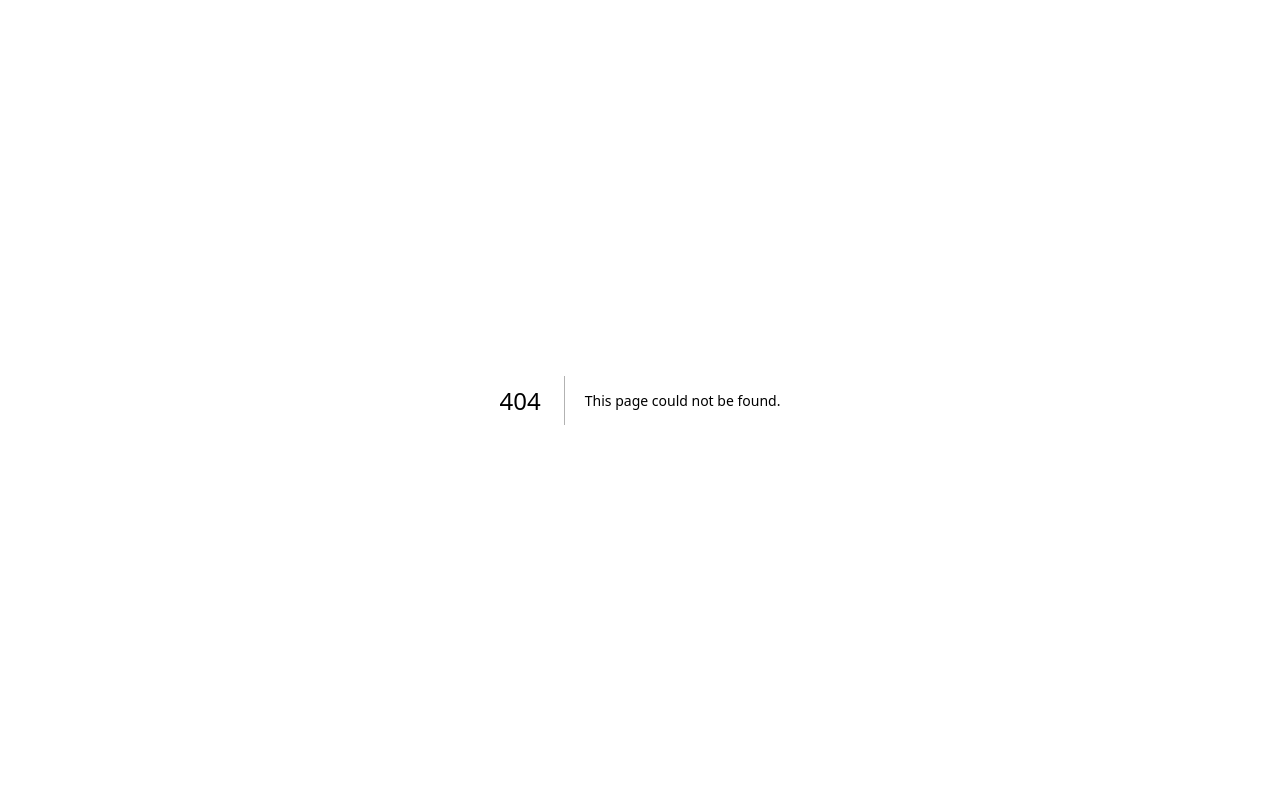
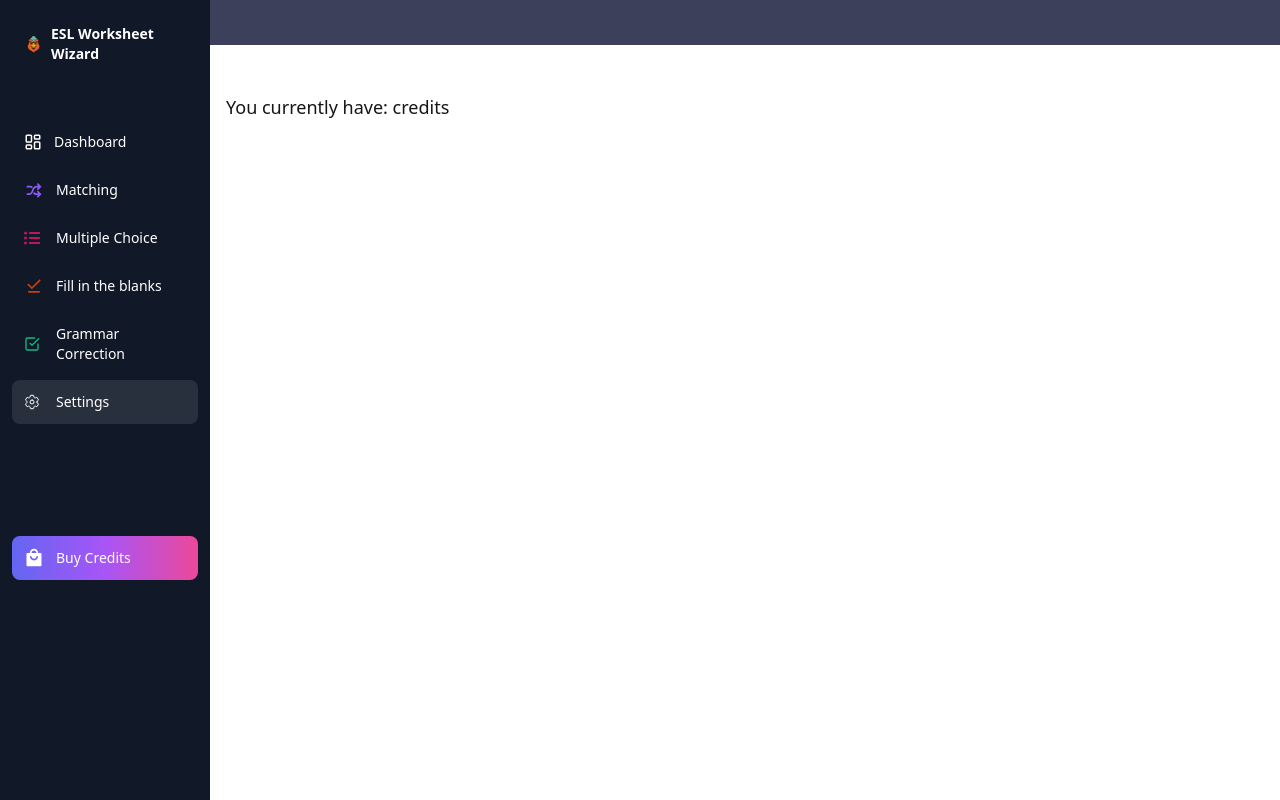
Before and after one commit to tbabyuk/saas-esl-worksheet-wizard, a Next.js app: page /settings in a window 1280 px wide. Before the commit this address had no page. Built offline with nearby package versions, Linux system fonts and the light colour scheme; no server answers; the database is empty.

Commit message:
implemented modal for end of trial, created settings page displaying current user's remaining api count

```diff
--- a/app/(pages)/checkout/cancel/page.jsx
+++ b/app/(pages)/checkout/cancel/page.jsx
@@ -1,8 +1,13 @@
+import Link from "next/link";
 
 
-
-export const CancelCheckoutPage = () => {
+const CancelCheckoutPage = () => {
     return (
-      <div>Your transaction was cancelled</div>
+      <div className="mt-44 text-center">
+        <p className="text-red-500 mb-8 text-lg">Ooops! Your transaction was not completed. Please try again.</p>
+        <Link className="btn btn-secondary text-gray-100" href="/buy-credits">Buy Credits</Link>
+      </div>
     )
   }
+
+export default CancelCheckoutPage;
--- a/app/(pages)/checkout/success/page.jsx
+++ b/app/(pages)/checkout/success/page.jsx
@@ -1,8 +1,13 @@
+import Link from "next/link";
 
 
+const SuccessCheckoutPage = () => {
+    return (
+      <div className="mt-44 text-center">
+        <p className="text-green-500 mb-8 text-lg">Your transaction was successful!</p>
+        <Link className="btn btn-secondary text-gray-100" href="/settings">View My Credits</Link>
+      </div>
+    )
+  }
 
-export const SuccessCheckoutPage = () => {
-  return (
-    <div>Your transaction was successful!</div>
-  )
-}
+export default SuccessCheckoutPage;
--- /dev/null
+++ b/app/(pages)/settings/page.jsx
@@ -0,0 +1,30 @@
+"use client"
+
+import { useState, useEffect } from "react";
+
+
+const SettingsPage = () => {
+
+    const [numCredits, setNumCredits] = useState(null);
+
+    useEffect(() => {
+        const fetchCredits = async () => {
+            try {
+                const res = await fetch("/api/credits");
+                const {result} = await res.json();
+                setNumCredits(result)
+            } catch (error) {
+                console.log(error)
+            }
+        }
+        fetchCredits();
+    }, [])
+
+    return (
+      <div className="mt-12 ms-4">
+        <p className="mb-8 text-lg">You currently have: {numCredits && numCredits} credits</p>
+      </div>
+    )
+  }
+
+export default SettingsPage;
--- a/app/(pages)/worksheets/matching/MatchingOptions.jsx
+++ b/app/(pages)/worksheets/matching/MatchingOptions.jsx
@@ -1,6 +1,6 @@
 "use client";
 
-import { useState } from "react";
+import { useState, useRef } from "react";
 import { useUser } from "@clerk/nextjs";
 import { useRouter } from "next/navigation";
 
@@ -9,6 +9,7 @@ export const MatchingOptions = ({setObjectKeys, setObjectValues}) => {
 
   const {user} = useUser();
   const router = useRouter();
+  const trialModalRef = useRef();
 
   console.log("logging current user:", user)
 
@@ -102,7 +103,7 @@ export const MatchingOptions = ({setObjectKeys, setObjectValues}) => {
             }
             if(message === "out of credits") {
                 console.log("The user is out of credits!")
-                setCreditsFinishedModal(true)
+                trialModalRef.current.showModal();
             }
         }
 
@@ -164,17 +165,19 @@ export const MatchingOptions = ({setObjectKeys, setObjectValues}) => {
             )}
         </div>
 
-        {freeTrialIsOverModal && (
-            <div className="fixed top-0 left-0 w-full h-[100%] z-50 bg-black/50 grid place-items-center">
-                <div className="bg-gray-100 h-[100px] w-[200px]">Your free trial is over, please buy credits!</div>
+        <dialog ref={trialModalRef} id="my_modal_3" className="modal">
+            <div className="modal-box">
+                <form method="dialog">
+                {/* if there is a button in form, it will close the modal */}
+                <button className="btn btn-sm btn-circle btn-ghost absolute right-2 top-2">✕</button>
+                </form>
+                <h3 className="font-bold text-lg text-center">Ooops! You are all out of credits!</h3>
+                <p className="py-4">To continue using the app, you will need to get more credits.</p>
+                <div className="text-center mt-4">
+                    <button className="btn btn-secondary text-gray-100" onClick={() => router.push("/buy-credits")}>Buy Credits</button>
+                </div>
             </div>
-        )}
-
-        {creditsFinishedModal && (
-            <div className="fixed top-0 left-0 w-full h-[100%] z-50 bg-black/50 grid place-items-center">
-                <div className="bg-gray-100 h-[100px] w-[200px]">Your credits are at 0, please buy more credits!</div>
-            </div>
-        )}
+        </dialog>
     </div>
   )
 }
--- /dev/null
+++ b/app/api/credits/route.js
@@ -0,0 +1,30 @@
+import { connectToESLWorksheetWizardDB } from "@/db/database";
+import { User } from "@/models/models";
+import { auth } from '@clerk/nextjs/server';
+import { NextResponse } from "next/server";
+
+
+export async function GET() {
+
+    console.log("CREDITS API HIT=================")
+    const {userId} = auth();
+
+    console.log("logging userId from CREDITS API:", userId)
+
+    try {
+        await connectToESLWorksheetWizardDB();
+
+        const user = await User.findOne({ userClerkId: userId });
+
+        if(!user) {
+            return NextResponse.json({message: "User not found!"}, {status: 404});
+        }
+
+        console.log("Logging user API count from credits APi route:", user.userApiCount)
+        return NextResponse.json({result: user.userApiCount})
+
+    } catch (error) {
+        return NextResponse.json({error: error}, {status: 500})
+    }
+
+}
--- a/app/components/navbar.jsx
+++ b/app/components/navbar.jsx
@@ -8,7 +8,7 @@ import { UserButton } from "@clerk/nextjs";
 export const Navbar = () => {
 
   return (
-      <div className="h-12 bg-[#3d405b]">
+      <div className="h-[45px] bg-[#3d405b]">
         <div className="drawer">
           <input id="my-drawer" type="checkbox" className="drawer-toggle" />
           <div className="drawer-content text-white relative">
--- a/app/components/sidebar.jsx
+++ b/app/components/sidebar.jsx
@@ -43,6 +43,11 @@ const routes = [
     href: "/worksheets/grammar-correction",
     color: "text-emerald-500"
   },
+  {
+    label: "Settings",
+    icon: <IoSettingsOutline className="h-4 w-4 mr-4" />,
+    href: "/settings",
+  },
 ]
 
 
@@ -84,7 +89,7 @@ export const Sidebar = () => {
             </div>
             <Link
                   href="/buy-credits"
-                  className={`text-sm mt-32 group flex p-3 w-full justify-start cursor-pointer hover:text-white hover:bg-white/10 rounded-lg transition ${path === "/buy-credits" && "bg-white/10"} bg-gradient-to-r from-indigo-500 via-purple-500 to-pink-500 text-white border-0`}
+                  className={`text-sm mt-28 group flex p-3 w-full justify-start cursor-pointer hover:text-white hover:bg-white/10 rounded-lg transition ${path === "/buy-credits" && "bg-white/10"} bg-gradient-to-r from-indigo-500 via-purple-500 to-pink-500 text-white border-0`}
                   onClick={() => setCreditsModalIsOpen(!creditsModalIsOpen)}
                 >
                   <div className="flex items-center flex-1">
```
